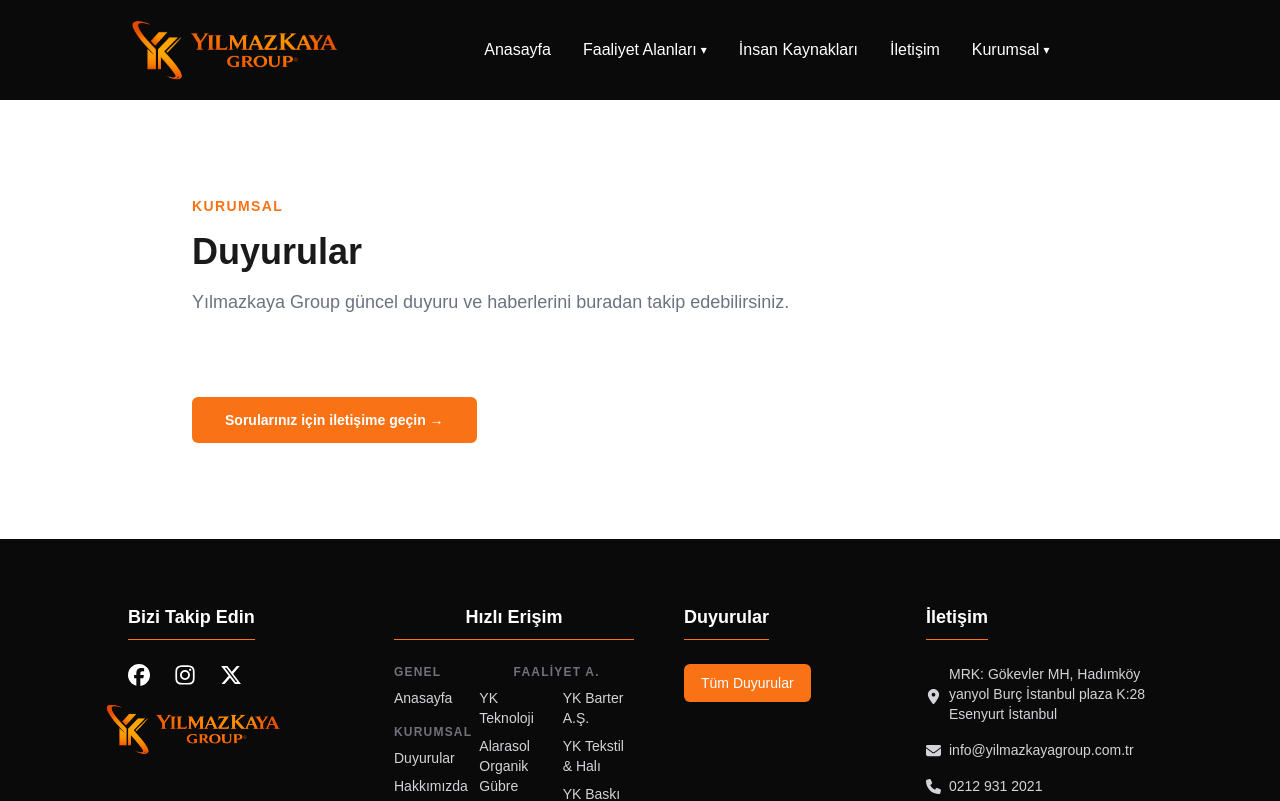
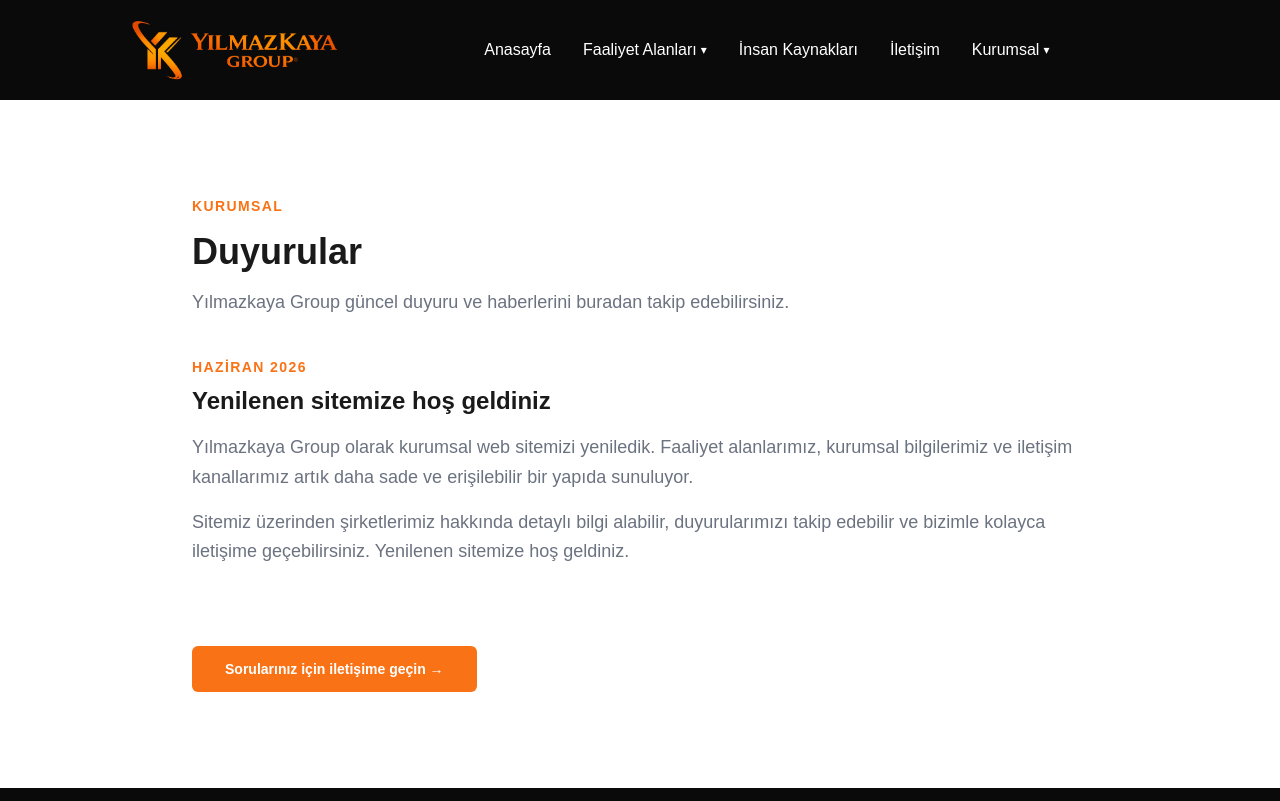
Before and after one commit to emirhandevo/yilmazkaya-group, a Next.js app: page /duyurular in a window 1280 px wide. Shown: the top 801 px of the page. Built offline with nearby package versions, Linux system fonts and the light colour scheme.

Commit message:
Hoş geldiniz duyurusu eklendi

```diff
--- a/data/announcements.js
+++ b/data/announcements.js
@@ -1,4 +1,15 @@
 // Duyurular - /duyurular sayfası ve footer önizlemesi için ortak veri
 // Yeni duyuru: dizinin başına obje ekle (id, date, title, summary, content)
 
-export const announcements = [];
+export const announcements = [
+  {
+    id: "yeni-site-hosgeldiniz",
+    date: "Haziran 2026",
+    title: "Yenilenen sitemize hoş geldiniz",
+    summary: "Yılmazkaya Group web sitemiz yeni arayüzüyle hizmetinizdedir.",
+    content: [
+      "Yılmazkaya Group olarak kurumsal web sitemizi yeniledik. Faaliyet alanlarımız, kurumsal bilgilerimiz ve iletişim kanallarımız artık daha sade ve erişilebilir bir yapıda sunuluyor.",
+      "Sitemiz üzerinden şirketlerimiz hakkında detaylı bilgi alabilir, duyurularımızı takip edebilir ve bizimle kolayca iletişime geçebilirsiniz. Yenilenen sitemize hoş geldiniz.",
+    ],
+  },
+];
```
